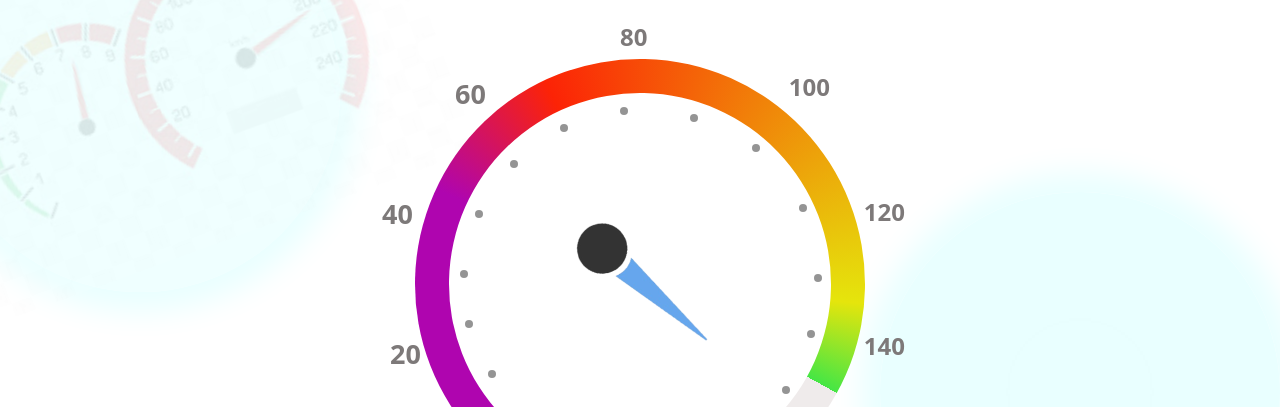
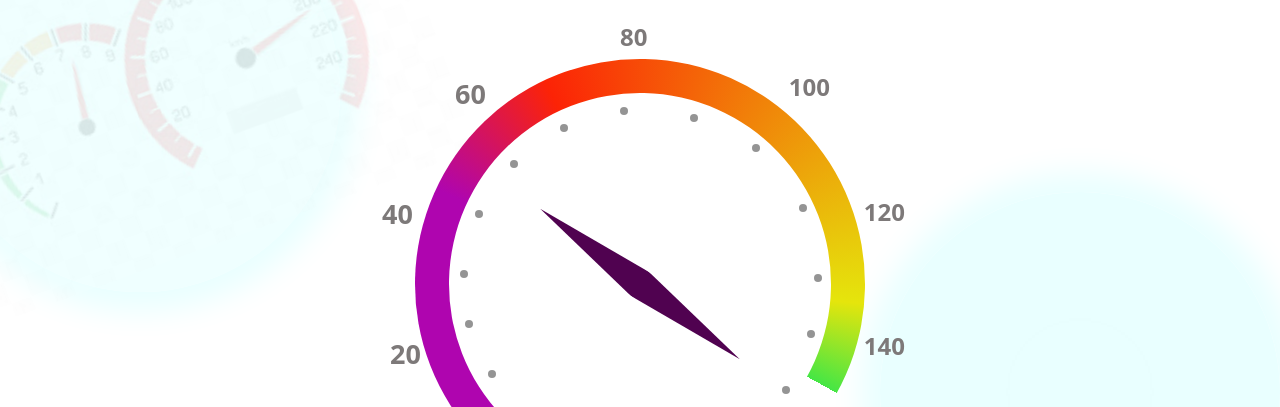
Before and after one commit to SaqibKhan000/speedMeter, a plain HTML site: page index.html in a window 1280 px wide. Shown: the part 208-615 px from the top of the page. Drawn offline with nearby package versions, Linux system fonts and the light colour scheme.

Commit message:
Speed test with speedmeter

```diff
--- a/index.html
+++ b/index.html
@@ -32,6 +32,7 @@
                 data-bs-target="#navbarSupportedContent" aria-controls="navbarSupportedContent" aria-expanded="false"
                 aria-label="Toggle navigation">
                 <span class="navbar-toggler-icon"></span>
+                <h2>saqib</h2>
             </button>
             <div class="collapse navbar-collapse over" id="navbarSupportedContent">
                 <ul class="navbar-nav mx-auto mb-2 mb-lg-0">
@@ -98,14 +99,15 @@
                 <p class="dot14"></p>
                 <p class="dot15"></p>
 
+
                 <div class="circular-progress mx-auto">
-                    <div class="progress-value"><img src="./Images/needle.png" alt=""><div>
+                    <div class="progress-value"><div class="needle"></div><div>
                     </div>
                 </div>
                 <div class="num-values"><h2>100</h2><br><span>mbps</span></div>
 
+            </div>
         </div>
-    </div>
 <!-- hero-section-end ------- -->
 
 
--- a/script.js
+++ b/script.js
@@ -15,10 +15,10 @@ let progress = setInterval(() => {
         rgb(252, 35, 6) ${progressStartValue + 40}deg,
         rgb(229, 229, 12) ${progressStartValue * 3}deg,
         rgb(69, 230, 69) ${progressStartValue * 3.3}deg,
-        rgb(239, 235, 235) ${progressStartValue}deg 360deg
+        rgb(255, 255, 255) ${progressStartValue}deg 360deg
     )`;
 
-    progressValue.style.rotate = `${progressStartValue * 2.8}deg`;
+    progressValue.style.rotate = `${progressStartValue * 3.4}deg`;
     progressNums.innerHTML = progressStartValue * 2;
 
     if (progressStartValue === progressEndValue) {
--- a/style.css
+++ b/style.css
@@ -157,10 +157,13 @@ nav .btn1:hover{
     align-items: center;
     justify-content: center;
 }
-.hero .progress-value img{
+.hero .progress-value .needle{
+    width: 150px;
+    height: 250px;
+    clip-path: polygon(50% 0, 60% 50%, 50% 100%, 40% 50%);
+    background-color: rgb(80, 2, 80);
     z-index: 100;
-    width: 70%;
-    position: relative;
+    transform-origin: right center;
 }
 .hero .spinner span{
     position: absolute;
```
